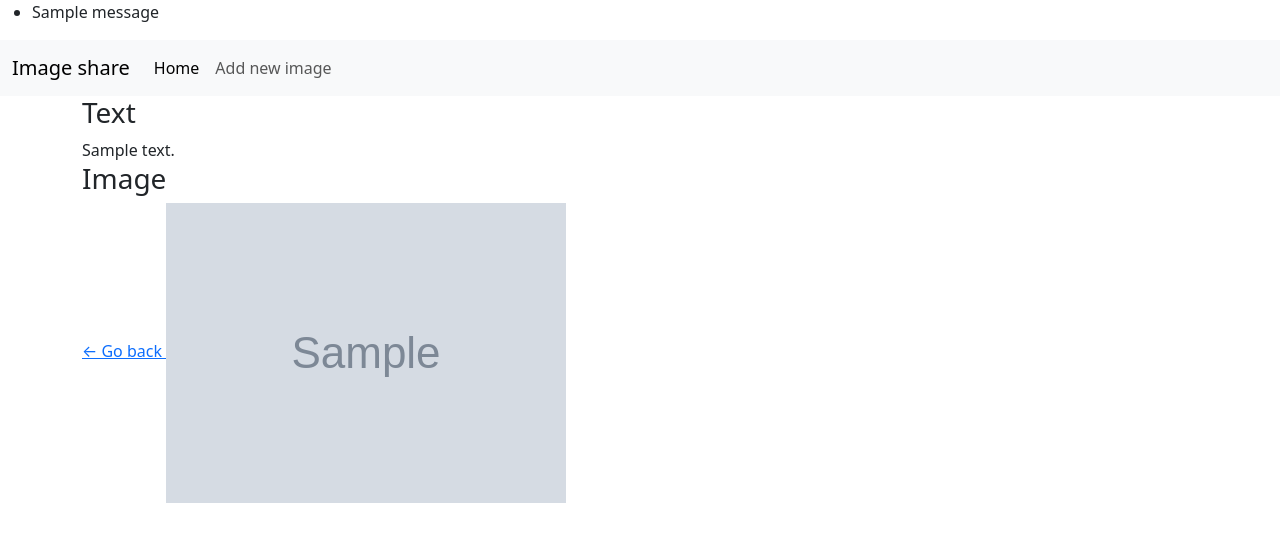
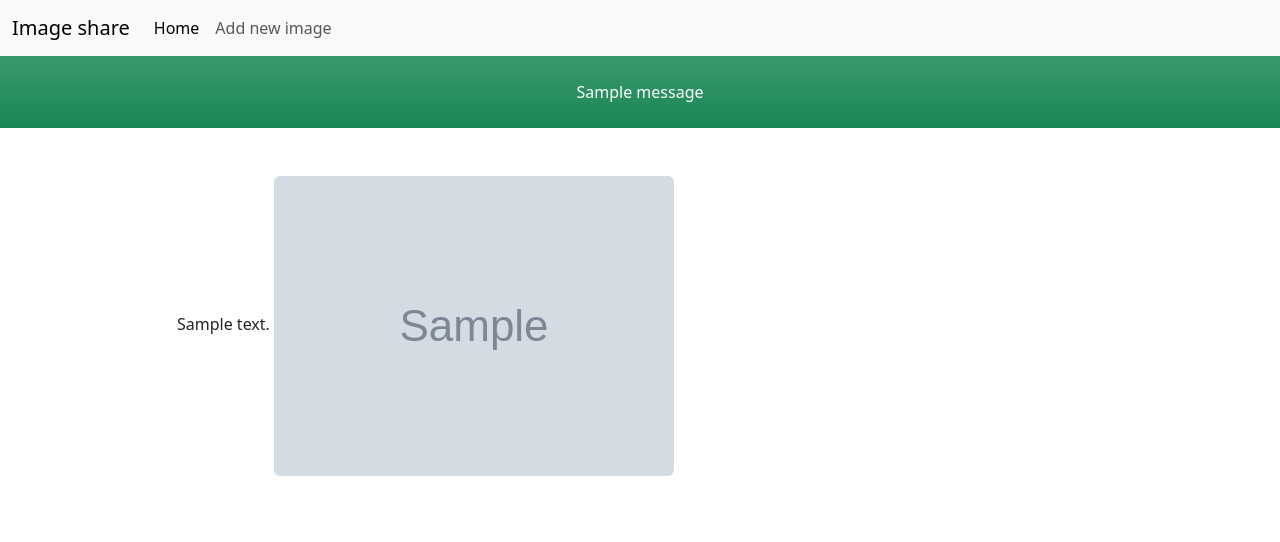
Before and after one commit to WernerMarx/Django, a Django app: page /detail/1 in a window 1280 px wide. Shown: the top 542 px of the page. Run offline with Django 4.2, Linux system fonts and the light colour scheme; tables that the repository leaves empty hold one stand-in row (values such as "Sample post"); grey boxes marked "Sample" are stand-in pictures; one stand-in notice (Sample message) is shown; some libraries are stand-ins or nearby versions.

Commit message:
added more styling

```diff
--- a/feed/forms.py
+++ b/feed/forms.py
@@ -1,5 +1,5 @@
 from django import forms
 
 class PostForm(forms.Form):
-    text = forms.CharField()
     image = forms.FileField()
+    text = forms.CharField(label="Description")
--- a/templates/base.html
+++ b/templates/base.html
@@ -12,17 +12,16 @@
     />
   </head>
   <body>
-    {% if messages %}
-    <ul class="messages">
-      {% for message in messages %}
-      <li {% if message.tags %} class="{{ message.tags }}" {% endif %}>
-        {{ message }}
-      </li>
-      {% endfor %}
-    </ul>
-    {% endif %}
 
     {% include "includes/navbar.html" %}
+
+    {% if messages %}
+        {% for message in messages %}
+            <div class="bg-{% if message.tags %}{{ message.tags }}{% else %}success{% endif %} bg-gradient text-white py-4 text-center">
+                {{ message }}
+            </div>
+        {% endfor %}
+    {% endif %}
 
     <div class="container">
     {% block body %} {% endblock body %}
--- a/templates/detail.html
+++ b/templates/detail.html
@@ -1,10 +1,12 @@
 {% extends "base.html" %}
 
+{% block title %} {{ object.text }} {% endblock %}
+
 %{% block body %}
-    <h3>Text</h3>
-    {{ object }}
-    <h3>Image</h3>
-    <a href="{% url 'feed:index' %}">&larr; Go back
-        <img src="{{ object.image.url }}" alt="image">
-    </a>
+    <div class="row">
+        <div class="col-sm-10 offset-sm-1 py-5">
+            {{ object.text }}
+            <img src="{{ object.image.url }}" class="img-fluid rounded" alt="image">
+        </div>
+    </div>
 {% endblock body %}
--- a/templates/home.html
+++ b/templates/home.html
@@ -8,7 +8,7 @@
 {% block body %}
     <div class="row">
         {% for post in posts %}
-            <div class="col-sm-6 col-md-3 my-3">
+            <div class="col-sm-6 my-3 col-md-3">
                 <div class="card" style="width: 18rem;">
                     {% thumbnail post.image "200x200" crop="center" as im %}
                         <img src="{{ im.url }}" class="card-img-top" alt="image">
--- a/templates/post_info.html
+++ b/templates/post_info.html
@@ -5,11 +5,11 @@
 {% endblock title %}
 
 {% block body %}
-    <form method="POST" action="" enctype="multipart/form-data">
+    <form method="POST" action="" enctype="multipart/form-data" class="col-sm-4 offset-4 py-5 my-5">
+        <h2>Upload an image!</h2>
         {% csrf_token %}
         {{ form.as_p }}
         <div>
-            <button type="submit">Submit form</button>
-            <a href="{% url 'feed:index' %}">Cancel</a>
+            <button type="submit" class="btn btn-lg btn-success">Submit form</button>
         </div>
 {% endblock body %}
```
Also changed, not shown: media/Capture4.PNG (added), media/Capture5.PNG (added), 2 other files.
